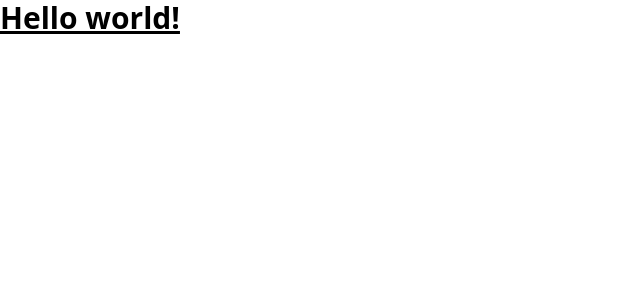
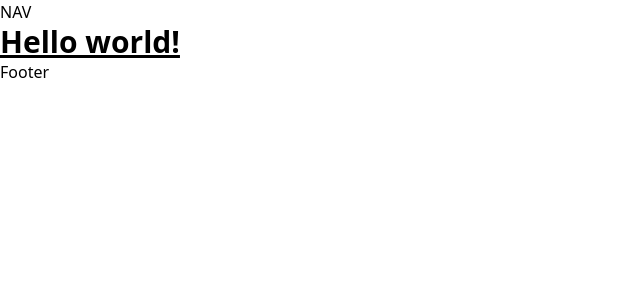
Before and after one commit to ZzzandyzzZ/shop-admin-ts, a Next.js app: page / in a window 1280 px wide. Shown: the top 300 px of the page, without its empty margins (0-640 px from the left). Built offline with nearby package versions, Linux system fonts and the light colour scheme.

Commit message:
Create and add main layout

```diff
--- /dev/null
+++ b/src/layout/MainLayout.jsx
@@ -0,0 +1,9 @@
+export const MainLayout = ({ children }) => {
+  return (
+    <>
+      <nav>NAV</nav>
+      {children}
+      <footer>Footer</footer>
+    </>
+  )
+}
--- a/src/pages/_app.tsx
+++ b/src/pages/_app.tsx
@@ -1,8 +1,13 @@
 import '@styles/globals.css'
 import type { AppProps } from 'next/app'
+import { MainLayout } from '@layout/MainLayout'
 
 const App = ({ Component, pageProps }: AppProps): JSX.Element => {
-  return <Component {...pageProps} />
+  return (
+    <MainLayout>
+      <Component {...pageProps} />
+    </MainLayout>
+  )
 }
 
 export default App
--- a/tsconfig.json
+++ b/tsconfig.json
@@ -25,6 +25,9 @@
       ],
       "@styles/*": [
         "styles/*"
+      ],
+      "@layout/*": [
+        "layout/*"
       ]
     }
   },
```
